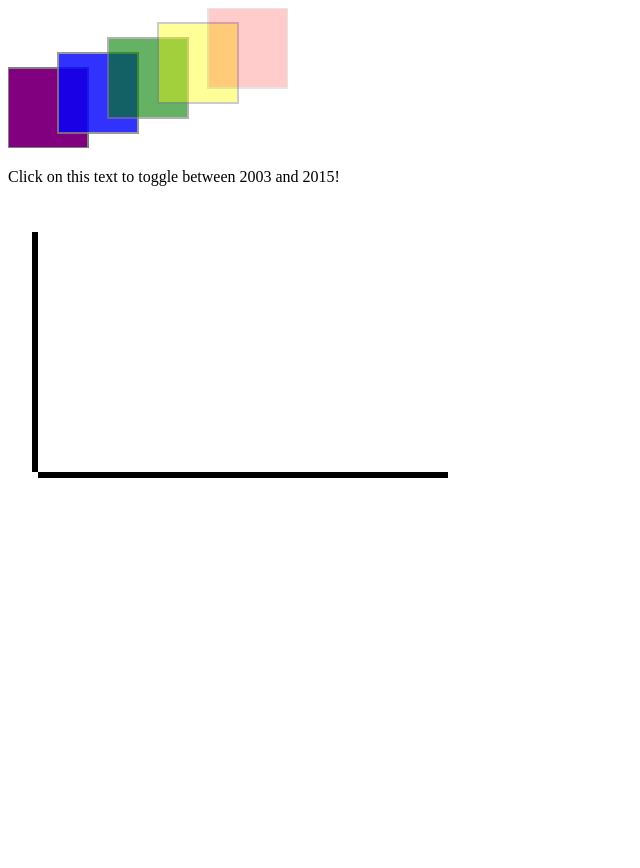
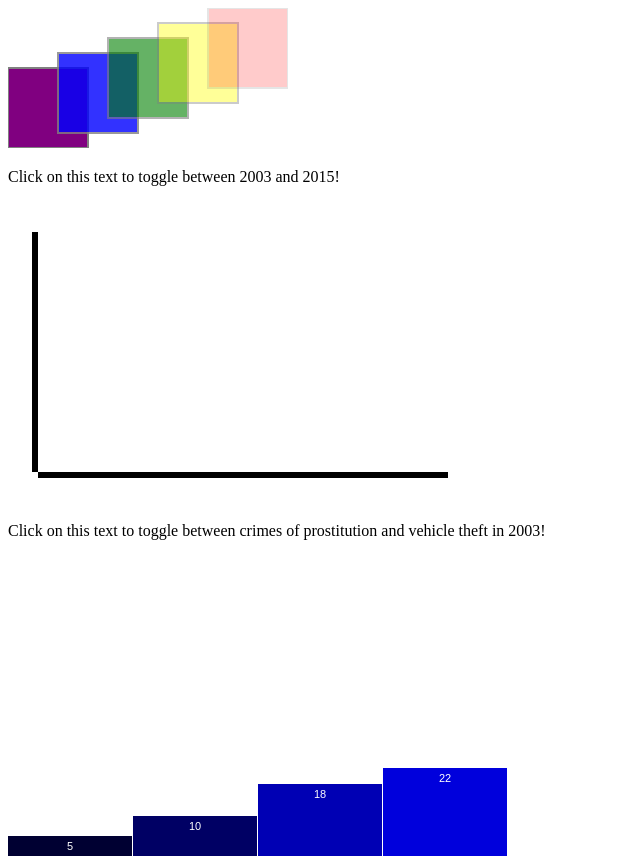
Before and after one commit to kanyikd/kanyikd.github.io, a plain HTML site: page index.html in a window 1280 px wide. Shown: the whole page, without its empty margins (0-640 px from the left). Before the commit the page ends 800 px from the top, so only its background shows below. Drawn offline with Linux system fonts and the light colour scheme.

Commit message:
Assingment2

```diff
--- a/index.html
+++ b/index.html
@@ -230,11 +230,54 @@
 
                     }
             });
+        </script>
+        <br>
 
+        <!--Assignment 2C-->
+        <p>Click on this text to toggle between crimes of prostitution and vehicle theft in 2003!</p>
+
+        <script>
+
+        var dataset1=[5,10,18,22];
+            //Width and height
+            var w = 500;
+            var h = 300;
+            var barPadding = 1;
+            //Create SVG element
+            var svg1 = d3.select("body")
+                        .append("svg")
+                        .attr("width", w)
+                        .attr("height", h);
+            svg1.selectAll("rect")
+                       .data(dataset1)
+                       .enter()
+                       .append("rect")
+                       .attr({
+                            x: function(d, i) { return i * (w / dataset1.length); },
+                            y: function(d) { return h - (d * 4); },
+                            width: w / dataset1.length - barPadding,
+                            height: function(d) { return d * 4; },
+                            fill: function(d) { return "rgb(0, 0, " + (d * 10) + ")"; }
+                       });
+            svg1.selectAll("text")
+                       .data(dataset1)
+                       .enter()
+                       .append("text")
+                       .text(function(d) {
+                            return d;
+                       })
+                       .attr("text-anchor", "middle")
+                       .attr("x", function(d, i) {
+                            return i * (w / dataset1.length) + (w / dataset1.length - barPadding) / 2;
+                        })
+                       .attr("y", function(d) {
+                            return h - (d * 4)+14;
+                       })
+                       .attr("font-family", "sans-serif")
+                       .attr("font-size", "11px")
+                       .attr("fill", "white");
 
         </script>
 
-
-        <!--Assignment 2C-->
     </body>
 </html>
```
